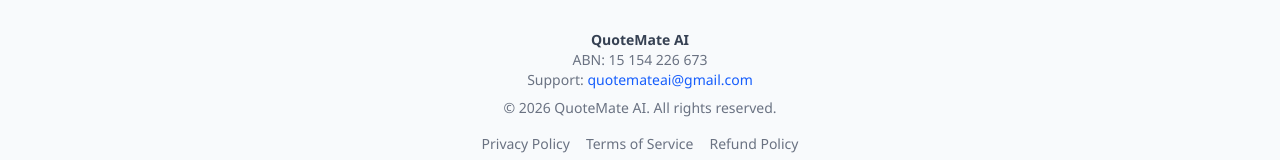
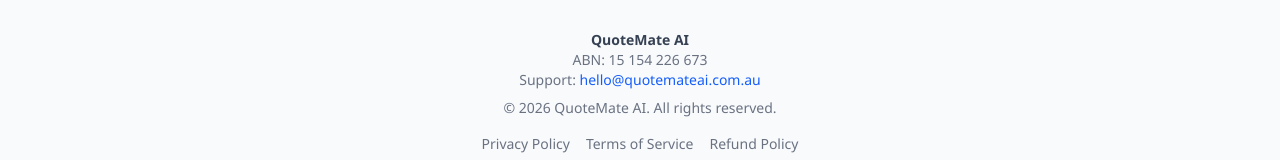
Before and after one commit to LoxiDoxi/quotemate-ai, a Next.js app: page / in a window 1280 px wide. Shown: the part 1658-1818 px from the top of the page. Built offline with nearby package versions, Linux system fonts and the light colour scheme; no server answers; the database is empty.

Commit message:
Update support email

```diff
--- a/src/app/layout.tsx
+++ b/src/app/layout.tsx
@@ -141,10 +141,10 @@
           <p>
             Support:{" "}
             <a
-              href="mailto:quotemateai@gmail.com"
+              href="mailto:hello@quotemateai.com.au"
               className="text-blue-600 hover:underline"
             >
-              quotemateai@gmail.com
+              hello@quotemateai.com.au
             </a>
           </p>
 
--- a/src/components/QuoteResult.tsx
+++ b/src/components/QuoteResult.tsx
@@ -27,7 +27,7 @@
   logoUrl: "/logo.png",
   abn: "15 154 226 673",
   phone: "",
-  email: "quotemateai@gmail.com",
+  email: "hello@quotemateai.com.au",
   address: "Australia",
 };
 
--- a/src/lib/pdf.ts
+++ b/src/lib/pdf.ts
@@ -283,7 +283,7 @@
   doc.setFontSize(9);
 
   doc.text(
-    "Generated by QuoteMate AI | ABN: 15 154 226 673 | quotemateai@gmail.com",
+    "Generated by QuoteMate AI | ABN: 15 154 226 673 | hello@quotemateai.com.au",
     20,
     y
   );
```
